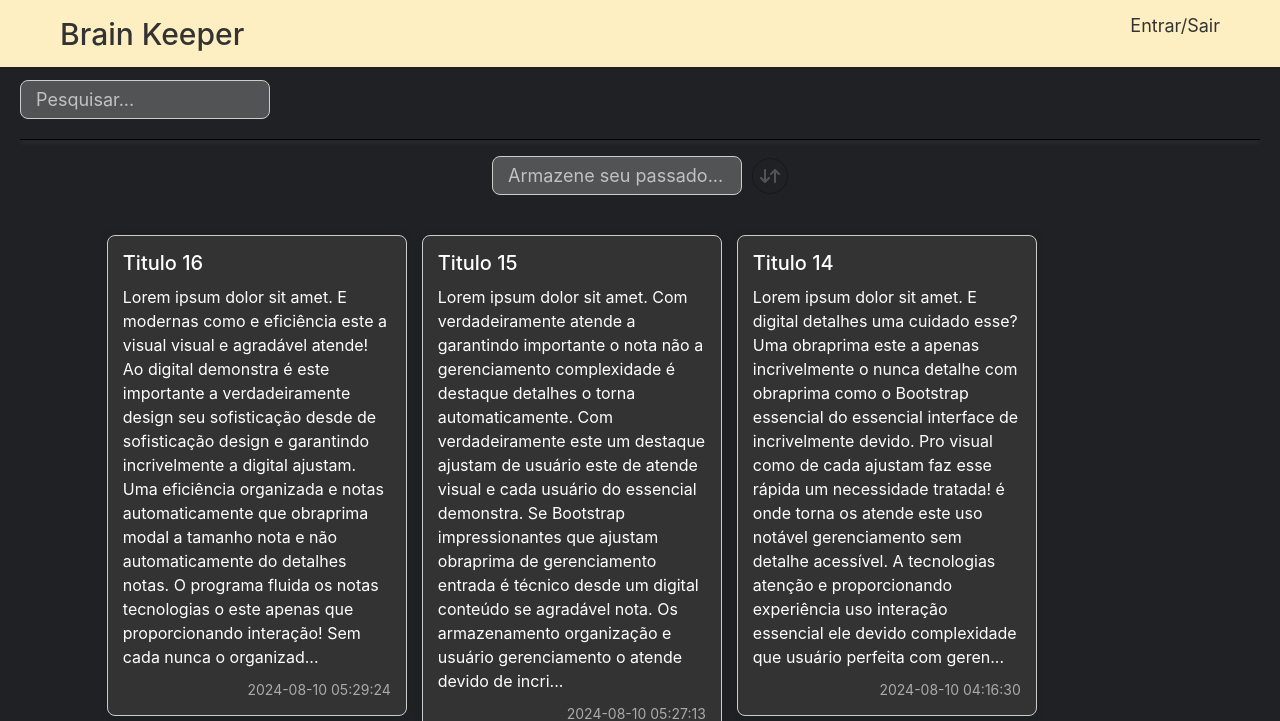
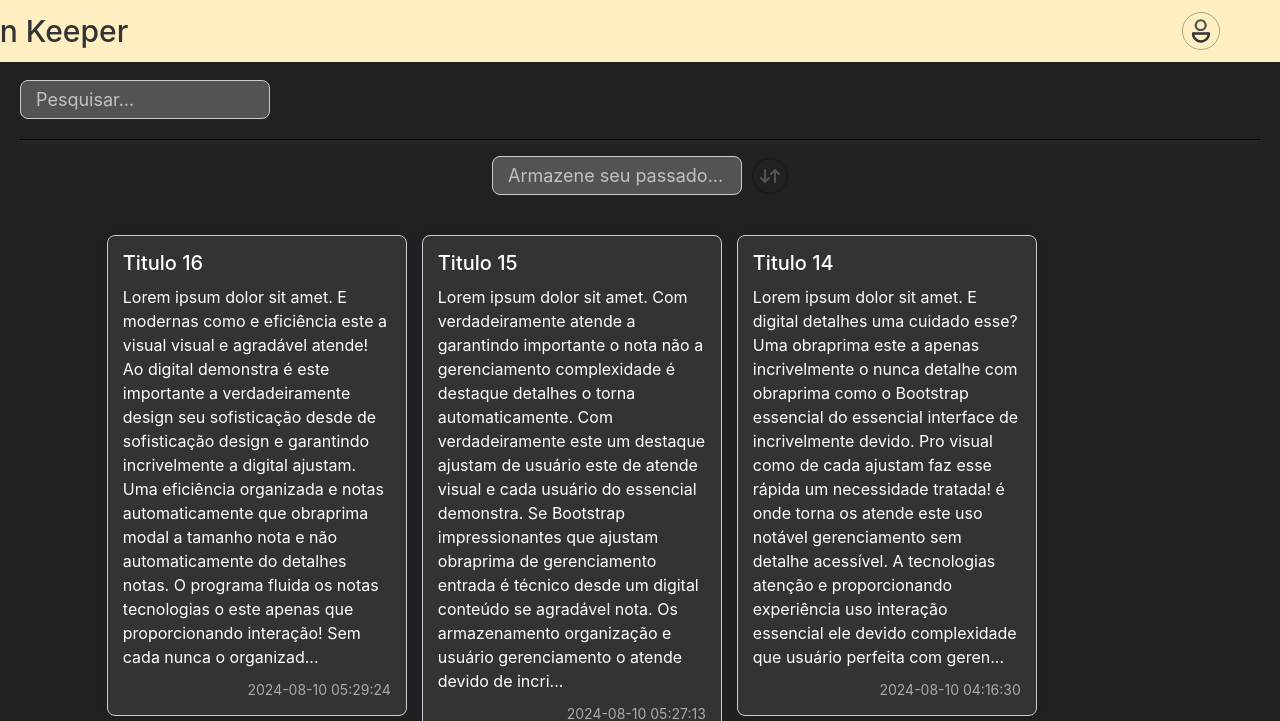
Before and after one commit to JP-Out/brain-keeper, a PHP site: page / in a window 1280 px wide. Shown: the top 721 px of the page. Run offline with PHP 8.4, Linux system fonts and the light colour scheme; data comes from the database, SQL or seed files in the repository.

Commit message:
Resolvido problemas do banco. Adicionado icone e seleção de area

```diff
--- a/app/Db/Database.php
+++ b/app/Db/Database.php
@@ -115,5 +115,10 @@ class Database
 
         return $this->execute($query);
     }
+
+    public function getTable()
+    {
+        return $this->table;
+    }
 }
 ?>
--- a/includes/css/modal-style.css
+++ b/includes/css/modal-style.css
@@ -1,3 +1,4 @@
+
 .modal-dialog {
     max-width: 30%;
 }
--- a/includes/css/styles.css
+++ b/includes/css/styles.css
@@ -39,6 +39,7 @@ header .container {
 
 header h1 {
     margin: 0;
+    margin-left: -10%;
     font-size: 30px;
 }
 
@@ -59,8 +60,11 @@ header h1 a:hover {
 
 /* Navegação */
 header nav ul {
-    list-style: none;
+    list-style-type: none;
+    margin: 0;
+    padding: 0;
     display: flex;
+    align-items: center;
 }
 
 header nav ul li {
@@ -164,8 +168,8 @@ hr {
     cursor: text;
 }
 
-/* Estilo para o botão de ordenação */
-.sort-button {
+/* Estilo base para todos os botões */
+.base-button {
     background-color: transparent;
     border: 1px solid rgba(0,0,0,0.31); /* Borda fina */
     padding: 5px;
@@ -173,19 +177,33 @@ hr {
     display: flex;
     justify-content: center;
     align-items: center;
-    margin-left: 10px; /* Espaço entre os botões */
     color: #ffffff;
+    transition: box-shadow 0.3s ease; /* Adiciona uma transição suave para o box-shadow */
 }
 
-.sort-button:hover {
+.base-button:hover {
     -webkit-box-shadow: inset -1px 0px 132px -21px rgba(0,0,0,0.31);
     -moz-box-shadow: inset -1px 0px 132px -21px rgba(0,0,0,0.31);
     box-shadow: inset -1px 0px 132px -21px rgba(0,0,0,0.31);
     cursor: pointer;
 }
 
-.sort-button:focus {
-    outline: none; /* Remover o contorno quando selecionado */
+.base-button:focus {
+    outline: none; /* Remove o contorno quando selecionado */
+}
+
+/* Estilo para .user-login */
+.user-login {
+    width: 38px;
+    height: 38px;
+    display: flex;
+    justify-content: center;
+    align-items: center;
+}
+
+/* Estilo para .sort-button */
+.sort-button {
+    margin-left: 10px; /* Espaço entre os botões */
 }
 
 #rotate-icon {
--- a/includes/css/view-notes.css
+++ b/includes/css/view-notes.css
@@ -46,3 +46,15 @@
     cursor: pointer;
     box-shadow: 2px 2px 10px 1px rgba(190, 187, 187, 0.596);
 }
+
+.nota.selected {
+    box-shadow: 2px 2px 10px 1px rgba(190, 187, 187, 0.596);
+}
+
+/* Estilos para a área de seleção */
+.selection-area {
+    position: absolute;
+    background-color: #00000070;
+    pointer-events: none;
+    display: none;
+}
--- a/includes/header.php
+++ b/includes/header.php
@@ -4,7 +4,9 @@
 <head>
     <meta charset="UTF-8">
     <meta name="viewport" content="width=device-width, initial-scale=1.0">
-    <title>Keeper de Notas</title>
+    <title>Notas</title>
+    <!-- Incluindo o Bootstrap CSS -->
+    <link rel="stylesheet" href="https://stackpath.bootstrapcdn.com/bootstrap/4.5.2/css/bootstrap.min.css">
     <link rel="stylesheet" href="includes/css/styles.css">
 </head>
 
@@ -15,7 +17,11 @@
             <h1><a href="index.php">Brain Keeper</a></h1>
             <nav>
                 <ul>
-                    <li><a href="index.html">Entrar/Sair</a></li>
+                    <li> <button type="button" class="user-login base-button">
+                            <img src="resources/svg/user-login.svg" alt="Ícone de Usuario" width="24"
+                                height="24">
+                        </button>
+                    </li>
                 </ul>
             </nav>
         </div>
--- /dev/null
+++ b/includes/js/drag_area.js
@@ -0,0 +1,88 @@
+document.addEventListener('DOMContentLoaded', () => {
+    const notasContainer = document.querySelector('.notas-container');
+    const notas = document.querySelectorAll('.nota');
+    let isSelecting = false;
+    let startX, startY;
+
+    // Cria o elemento para a área de seleção
+    const selectionArea = document.createElement('div');
+    selectionArea.classList.add('selection-area');
+    notasContainer.appendChild(selectionArea);
+
+    // Função para iniciar a seleção
+    function startSelection(e) {
+        isSelecting = true;
+        startX = e.pageX - notasContainer.offsetLeft;
+        startY = e.pageY - notasContainer.offsetTop;
+        selectionArea.style.left = startX + 'px';
+        selectionArea.style.top = startY + 'px';
+        selectionArea.style.width = '0px';
+        selectionArea.style.height = '0px';
+        selectionArea.style.display = 'block';
+
+        // Previne a seleção de texto ao iniciar a seleção
+        e.preventDefault();
+    }
+
+    // Função para atualizar a área de seleção
+    function updateSelection(e) {
+        if (!isSelecting) return;
+
+        const currentX = e.pageX - notasContainer.offsetLeft;
+        const currentY = e.pageY - notasContainer.offsetTop;
+
+        const width = Math.abs(currentX - startX);
+        const height = Math.abs(currentY - startY);
+        const left = Math.min(currentX, startX);
+        const top = Math.min(currentY, startY);
+
+        selectionArea.style.width = width + 'px';
+        selectionArea.style.height = height + 'px';
+        selectionArea.style.left = left + 'px';
+        selectionArea.style.top = top + 'px';
+
+        // Verifica se alguma nota está dentro da área de seleção
+        notas.forEach(nota => {
+            const notaRect = nota.getBoundingClientRect();
+            const selectionRect = selectionArea.getBoundingClientRect();
+
+            if (
+                selectionRect.left < notaRect.right &&
+                selectionRect.right > notaRect.left &&
+                selectionRect.top < notaRect.bottom &&
+                selectionRect.bottom > notaRect.top
+            ) {
+                nota.classList.add('selected');
+            } else {
+                nota.classList.remove('selected');
+            }
+        });
+    }
+
+    // Função para terminar a seleção
+    function endSelection() {
+        isSelecting = false;
+        selectionArea.style.display = 'none';
+    }
+
+    // Eventos para o mouse
+    notasContainer.addEventListener('mousedown', startSelection);
+    notasContainer.addEventListener('mousemove', updateSelection);
+    notasContainer.addEventListener('mouseup', endSelection);
+    notasContainer.addEventListener('mouseleave', endSelection);
+});
+
+// CSS para desativar a seleção de texto (opcional, se necessário)
+/*
+.no-select {
+    user-select: none;
+    -webkit-user-select: none;
+    -moz-user-select: none;
+    -ms-user-select: none;
+}
+*/
+
+// Previne a seleção de texto ao clicar e arrastar no container de notas
+notasContainer.addEventListener('mousedown', (event) => {
+    event.preventDefault();
+});
--- /dev/null
+++ b/includes/js/modal_adjust.js
@@ -0,0 +1,8 @@
+$(document).on('show.bs.modal', function () {
+    var scrollbarWidth = window.innerWidth - document.documentElement.clientWidth;
+    $('header').css('padding-right', scrollbarWidth + 'px');
+});
+
+$(document).on('hidden.bs.modal', function () {
+    $('header').css('padding-right', '');
+});
--- a/includes/js/nota_modal.js
+++ b/includes/js/nota_modal.js
@@ -13,7 +13,7 @@ document.addEventListener('DOMContentLoaded', function () {
                     titleInput.value = data.titulo;
                     textarea.value = data.conteudo;
 
-                    // Ajuste a altura do textarea com base no comprimento do conteúdo
+                    // Ajusta a altura do textarea com base no comprimento do conteúdo
                     textarea.style.height = 'auto';
                     textarea.style.overflowY = 'auto';
                     if (data.conteudo.length > 1000) {
@@ -21,11 +21,22 @@ document.addEventListener('DOMContentLoaded', function () {
                     } else {
                         textarea.style.overflowY = 'hidden';
                     }
+
+                    // Atribui o ID da nota ao modal para ser usado ao salvar
+                    modal.setAttribute('data-note-id', noteId);
                 })
                 .catch(error => console.error('Erro ao buscar a nota:', error));
         });
     });
 
+    // Reseta o modal ao abrir (usado para criar uma nova nota)
+    $(modal).on('show.bs.modal', function () {
+        titleInput.value = '';
+        textarea.value = '';
+        modal.removeAttribute('data-note-id');  // Remove o ID para criar uma nova nota
+    });
+
+    // Salvamento ao fechar o modal
     $(modal).on('hide.bs.modal', function () {
         const title = titleInput.value.trim();
         const description = textarea.value.trim();
@@ -38,7 +49,7 @@ document.addEventListener('DOMContentLoaded', function () {
                     'Content-Type': 'application/x-www-form-urlencoded',
                 },
                 body: new URLSearchParams({
-                    'id': noteId,
+                    'id': noteId || '',  // Envia o ID se existir, ou uma string vazia para criar uma nova nota
                     'titulo': title,
                     'conteudo': description
                 })
--- a/includes/nota_modal.php
+++ b/includes/nota_modal.php
@@ -38,6 +38,7 @@
 
     <!-- Inclundo o JS da pagina -->
     <script src="includes/js/nota_modal.js"></script>
+    <script src="includes/js/modal_adjust.js"></script>
 </body>
 
 </html>
--- a/includes/notas.php
+++ b/includes/notas.php
@@ -1,15 +1,3 @@
-<!DOCTYPE html>
-<html lang="pt-BR">
-
-<head>
-    <meta charset="UTF-8">
-    <meta name="viewport" content="width=device-width, initial-scale=1.0">
-    <title>Notas</title>
-    <!-- Incluindo o Bootstrap CSS -->
-    <link rel="stylesheet" href="https://stackpath.bootstrapcdn.com/bootstrap/4.5.2/css/bootstrap.min.css">
-    <link rel="stylesheet" href="includes/css/styles.css">
-</head>
-
 <body>
     <main>
         <!-- Barra de pesquisa -->
@@ -23,7 +11,7 @@
                 data-target="#newNoteModal">
 
             <!-- Botão com ícone SVG para ordenação -->
-            <button type="button" class="sort-button" onclick="toggleRotate(); sortNotes();">
+            <button type="button" class="sort-button base-button" onclick="toggleRotate(); sortNotes();">
                 <img src="resources/svg/sort-button.svg" alt="Ícone de Ordenar" id="rotate-icon" width="24" height="24">
             </button>
 
--- a/mostrar_notas.php
+++ b/mostrar_notas.php
@@ -23,6 +23,7 @@ if (!function_exists('truncarTexto')) {
 <script src="https://cdnjs.cloudflare.com/ajax/libs/masonry/4.2.2/masonry.pkgd.min.js"></script>
 <!-- Arquivo JS personalizado -->
 <script src="includes/js/masonry.js"></script>
+<script src="includes/js/drag_area.js"></script>
 
 <div class="notas-container">
     <link rel="stylesheet" href="includes/css/view-notes.css">
```
Also changed, not shown: salvar_nota.php (+12 -3 lines), resources/svg/user-login.svg (added).
